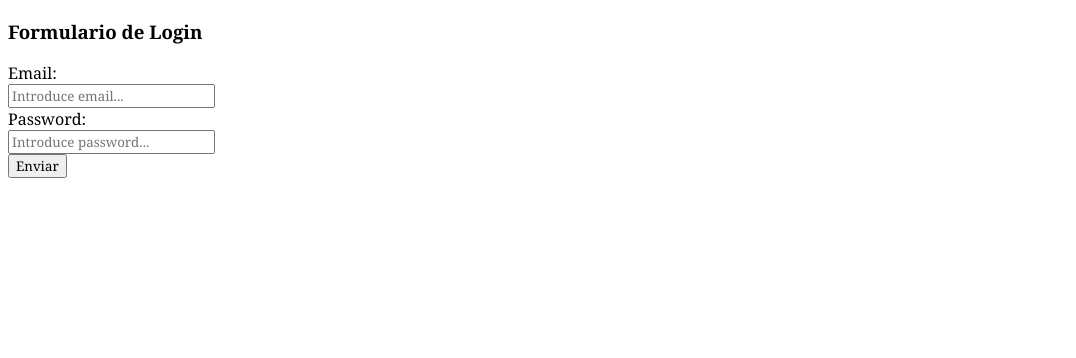
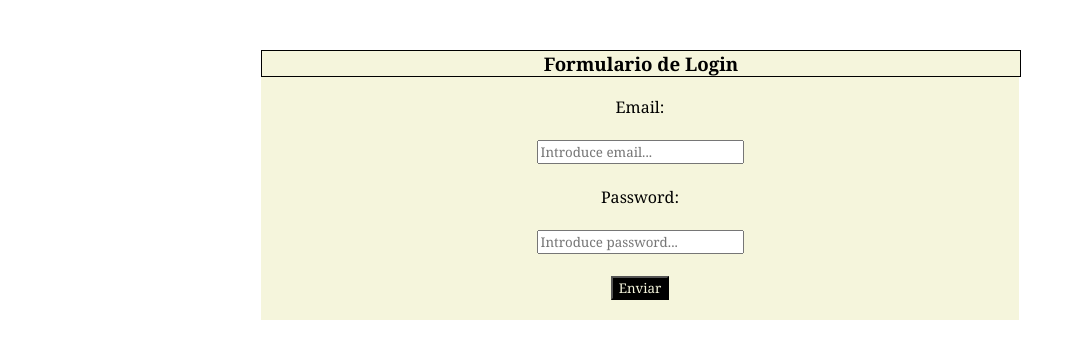
Before and after one commit to MMurilloP/TALLER_Git_GitHub, a plain HTML site: page index.html in a window 1280 px wide. Shown: the whole page, without its empty margins (0-1076 px from the left). Drawn offline with Linux system fonts and the light colour scheme.

Commit message:
add/styles to the form

```diff
--- a/style.css
+++ b/style.css
@@ -1,3 +1,27 @@
 * {
     font-family: Georgia, 'Times New Roman', Times, serif;
 }
+
+main {
+    margin: 50px 20%;
+    background-color: beige;
+}
+
+h3 {
+    background-color: beige;
+    border: 1px solid black;
+    width: 100%;
+    text-align: center;
+}
+
+form {
+    display: flex;
+    flex-direction: column;
+    align-items: center;
+    padding-bottom: 20px;
+}
+
+input[type="submit"] {
+    background-color: black;
+    color:beige;
+}
```
